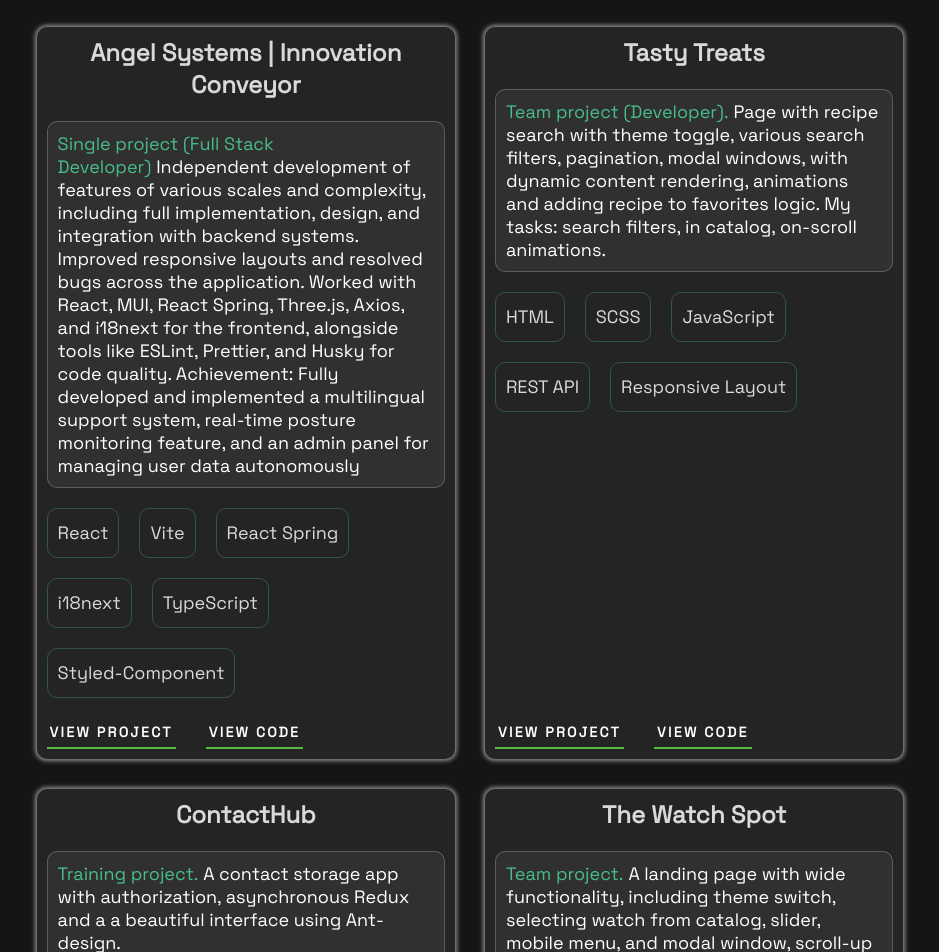
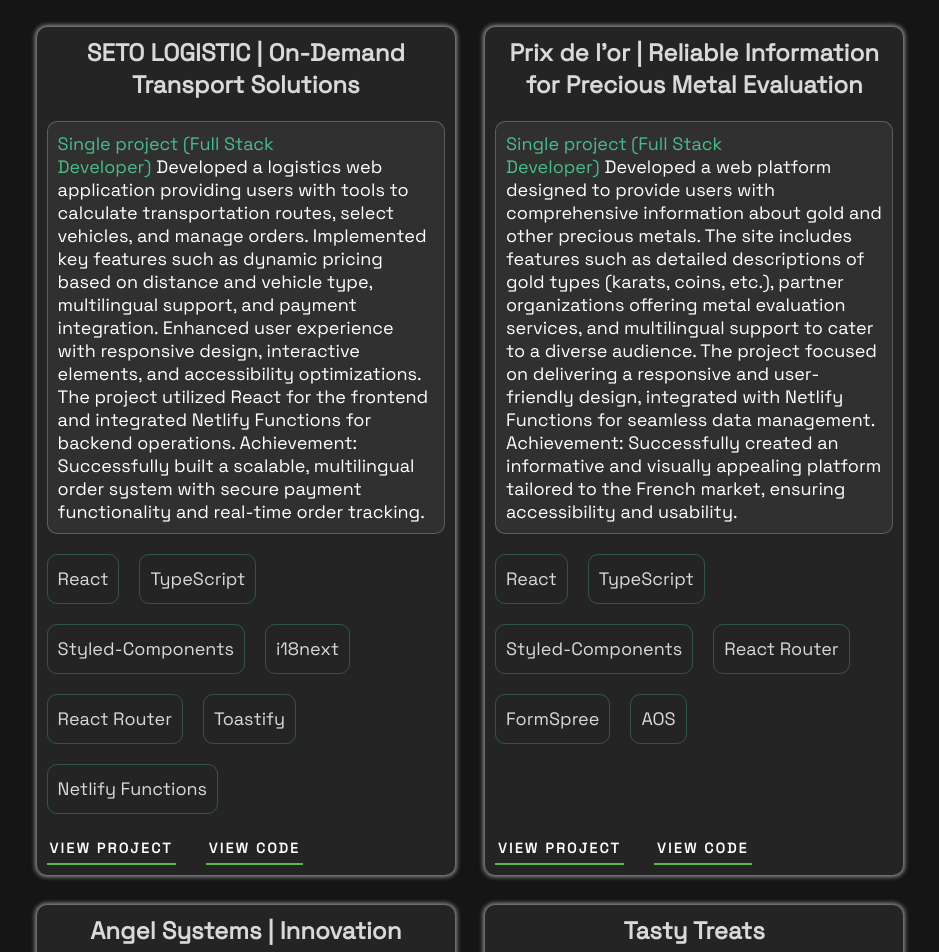
Before and after one commit to Svitly4nyi-Vla2yslav/My-Portfolio, a React (Vite) app: page / in a window 1280 px wide. Shown: the part 1180-2132 px from the top of the page, without its empty margins (170-1109 px from the left). Built offline with nearby package versions, Linux system fonts and the light colour scheme.

Commit message:
add 2 projects

```diff
--- a/src/components/Projects/projectsData.js
+++ b/src/components/Projects/projectsData.js
@@ -1,4 +1,38 @@
 export const projects = [
+  {
+    "title": "SETO LOGISTIC | On-Demand Transport Solutions",
+    "type": "Single project (Full Stack Developer)",
+    "description":
+      "Developed a logistics web application providing users with tools to calculate transportation routes, select vehicles, and manage orders. Implemented key features such as dynamic pricing based on distance and vehicle type, multilingual support, and payment integration. Enhanced user experience with responsive design, interactive elements, and accessibility optimizations. The project utilized React for the frontend and integrated Netlify Functions for backend operations. Achievement: Successfully built a scalable, multilingual order system with secure payment functionality and real-time order tracking.",
+    "technologies": [
+      "React",
+      "TypeScript",
+      "Styled-Components",
+      "i18next",
+      "React Router",
+      "Toastify",
+      "Netlify Functions"
+    ],
+    "projectLink": "https://logistic-sito.netlify.app",
+    "codeLink": "https://github.com/Svitly4nyi-Vla2yslav/logistic-sito"
+  },
+  {
+    "title": "Prix de l'or | Reliable Information for Precious Metal Evaluation",
+    "type": "Single project (Full Stack Developer)",
+    "description":
+      "Developed a web platform designed to provide users with comprehensive information about gold and other precious metals. The site includes features such as detailed descriptions of gold types (karats, coins, etc.), partner organizations offering metal evaluation services, and multilingual support to cater to a diverse audience. The project focused on delivering a responsive and user-friendly design, integrated with Netlify Functions for seamless data management. Achievement: Successfully created an informative and visually appealing platform tailored to the French market, ensuring accessibility and usability.",
+    "technologies": [
+      "React",
+      "TypeScript",
+      "Styled-Components",
+      "React Router",
+      "FormSpree",
+      "AOS"
+    ],
+    "projectLink": "https://change-cold.netlify.app/",
+    "codeLink": "https://github.com/Svitly4nyi-Vla2yslav/best-gold"
+  },
+
   {
     title: "Angel Systems | Innovation Conveyor",
     type: "Single project (Full Stack Developer)",
```
Lines whose indentation alone changed are shown as unchanged.
